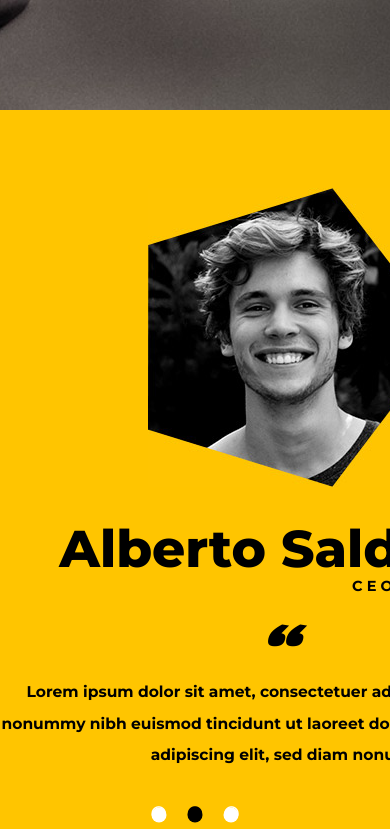
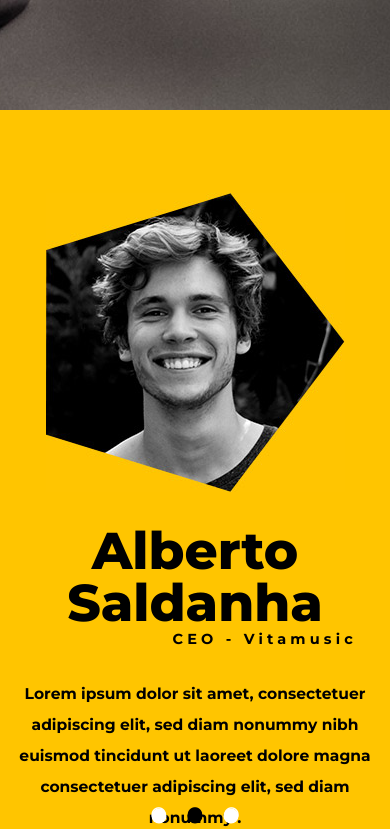
Before and after one commit to OtherVision/studion-project, a website: page src/testimonials.html in a window 390 px wide. Shown: the part 563-1392 px from the top of the page. Drawn offline with nearby package versions, Linux system fonts and the light colour scheme.

Commit message:
testimonials responsivo

```diff
--- a/src/css/_testimonials.css
+++ b/src/css/_testimonials.css
@@ -23,35 +23,84 @@
 }
 
 .testimonials__container {
+  width: 100vw;
+  display: grid;
+  grid-template-columns: 1fr;
+  gap: 2rem;
+}
+
+@media screen and (min-width: 720px) {
+  .testimonials__container {
     display: grid;
     grid-template-columns: 1fr;
     grid-template-rows: auto;
     place-items: center;
+    gap: unset;
 
     padding-top: 4.6875rem;
   }
+}
+
+.testimonials__container img {
+  justify-self: center;
+  margin-top: 5rem;
+}
+
+@media screen and (min-width: 720px) {
+  .testimonials__container img {
+    margin-top: unset;
+  }
+}
 
 .testimonials__container h2 {
-  margin: 0;
+  margin: 0 auto;
   font-size: 3.125rem;
+  font-weight: 800;
+  line-height: 1;
   color: #000;
-  font-weight: 800;
+
+  text-align: center;
+}
+
+@media screen and (min-width: 720px) {
+  .testimonials__container h2 {
     line-height: 2.4;
+  }
+}
+
+@media screen and (min-width: 720px) {
+  .testimonial__hero-title {
+    font-size: 6rem !important;
+  }
 }
 
 .testimonials__title {
   position: relative;
 }
 
+@media screen and (min-width: 1280px) {
+  .testimonials__title {
+    position: relative;
+  }
+}
+
 .testimonials__title p {
   position: absolute;
+  bottom: -2rem;
+  right: 2rem;
+
+  font-size: 0.875rem;
+  font-weight: 600;
+  letter-spacing: 0.25rem;
+
+  color: #000;
+}
+
+@media screen and (min-width: 720px) {
+  .testimonials__title p {
     bottom: 0.1rem;
     right: 0;
-
-  letter-spacing: 0.25rem;
-  font-weight: 600;
-  font-size: 0.875rem;
-  color: #000;
+  }
 }
 
 .testimonials__title p span {
@@ -59,6 +108,18 @@
   margin-bottom: -50rem;
 }
 
+.testimonials__paragraph {
+  width: 100%;
+  height: 4.6875rem;
+  font-size: 0.9375rem;
+  font-weight: 600;
+
+  color: #000;
+  line-height: 2;
+  text-align: center;
+}
+
+@media screen and (min-width: 1280px) {
   .testimonials__paragraph {
     width: 35.9375rem;
     height: 4.6875rem;
@@ -68,6 +129,7 @@
     color: #000;
     line-height: 2;
     text-align: center;
+  }
 }
 
 .testimonials__radio {
@@ -91,6 +153,12 @@
 }
 
 .aspas {
+  display: none;
+}
+
+@media screen and (min-width: 720px) {
+  .aspas {
+    display: inline;
     font-family: "Passion One", cursive;
     font-size: 5rem;
     font-style: italic;
@@ -99,3 +167,4 @@
 
     transform: rotate(180deg);
   }
+}
--- a/src/testimonials.html
+++ b/src/testimonials.html
@@ -47,7 +47,7 @@
             <div class="container hero__container">
                 <div class=" hero__copy">
                     <h4>O que falam sobre nós.</h4>
-                    <h2 class="testimonial__title"><span>.</span>depoimentos</h2>
+                    <h2 class="testimonial__hero-title"><span>.</span>depoimentos</h2>
                     <p>
                         Lorem ipsum dolor sit amet, consectetuer adipiscing elit, sed diam nonummy nibh euismod tincidunt ut laoreet dolore magna consectetuer adipiscing elit, sed diam nonummy .
                     </p>
@@ -58,7 +58,7 @@
 
     <main>
         <section class="testimonials">
-            <div class=" container testimonials__container">
+            <div class=" testimonials__container">
 
                 <img src="./images/testimonials.jpg" alt="Imagem ceo Alberto Saldanha">
 
```
Lines whose indentation alone changed are shown as unchanged.
